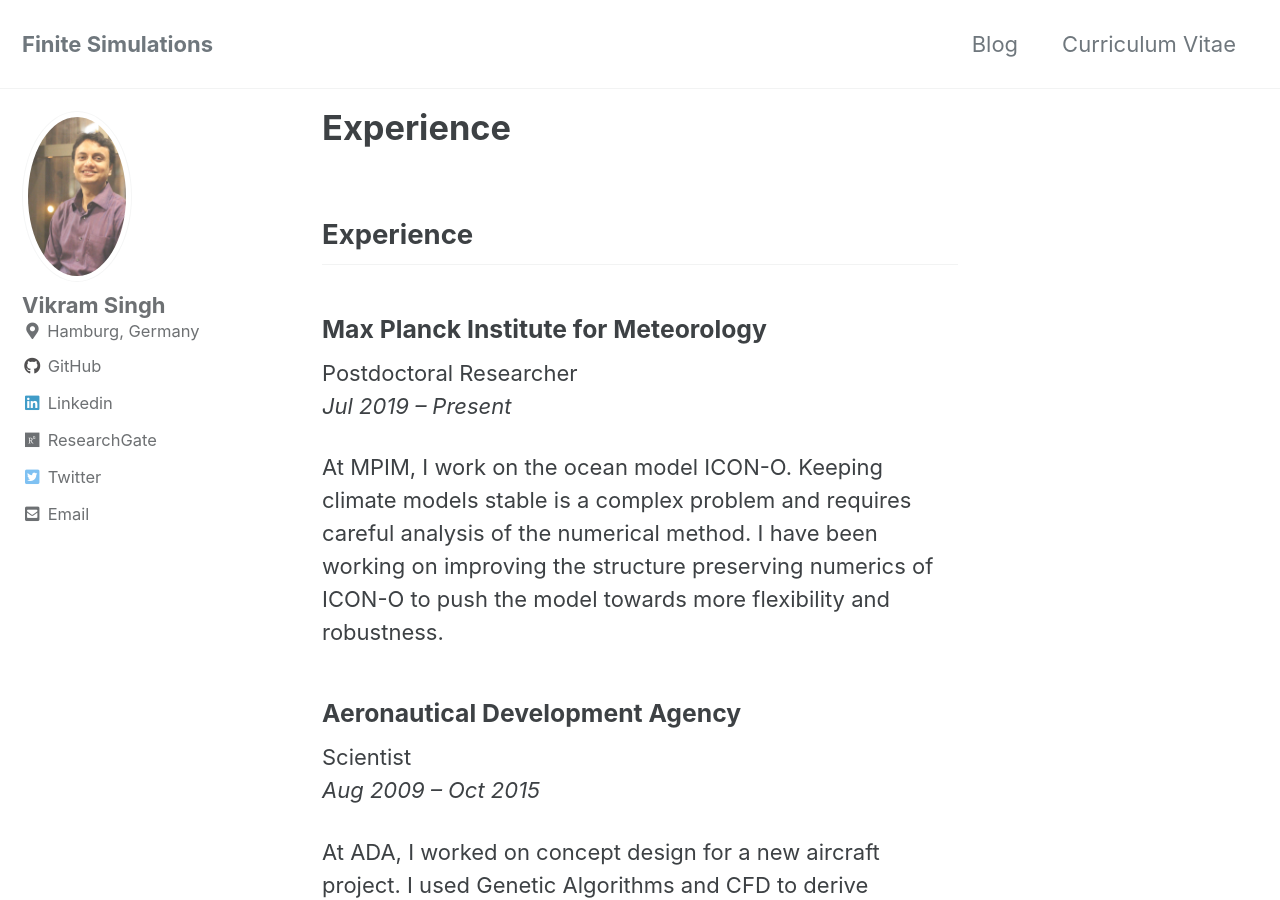
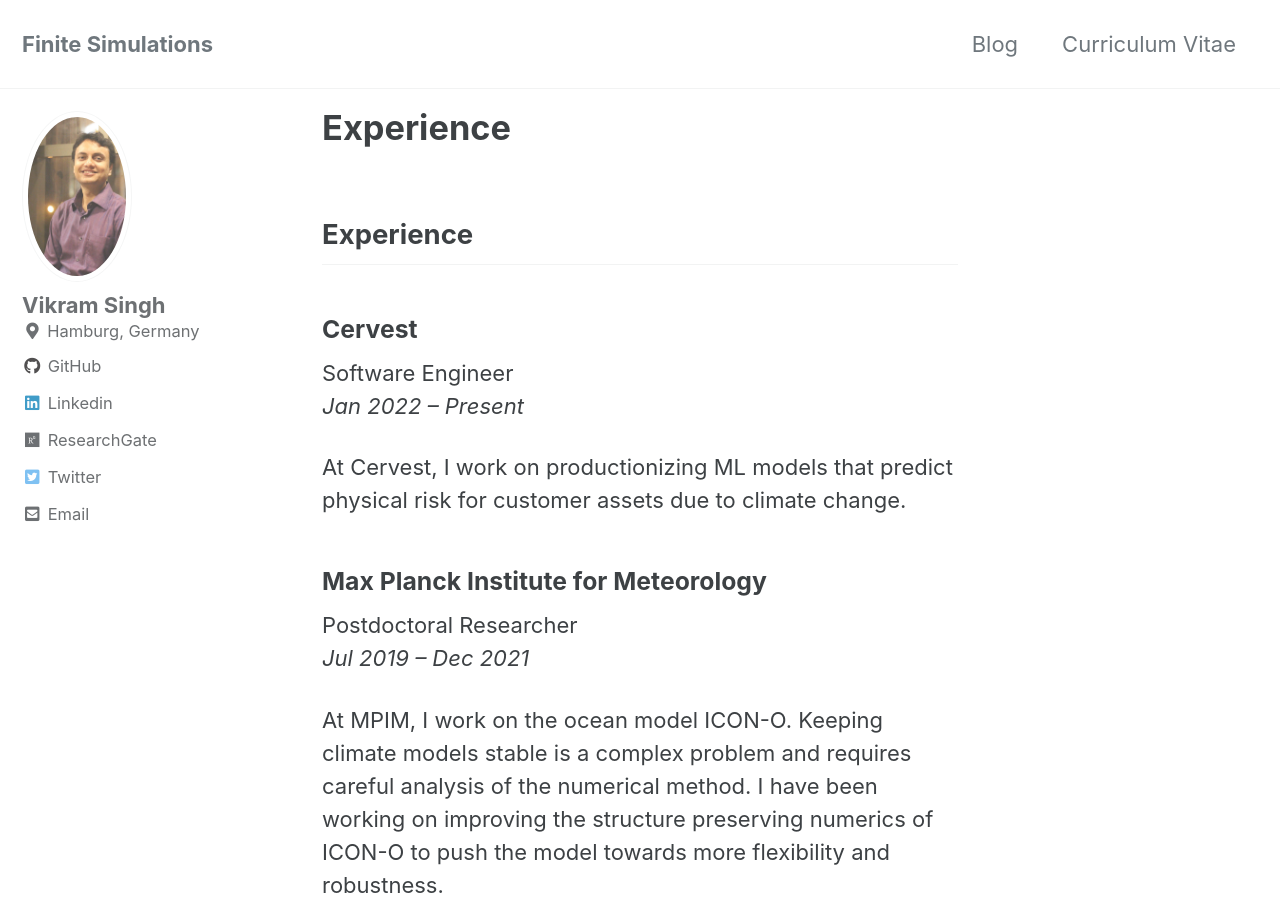
Before and after one commit to vikramsg/vikramsg.github.io, a Jekyll site: the page built from _pages/cv.md, in a window 1280 px wide and 900 px high. Built offline with Jekyll 4.4.1, drawn with Linux system fonts in a browser that asks for light colours; cached includes are drawn as plain includes; our own code applies the rules of GitHub Pages for plain Markdown files.

Commit message:
Update CV

```diff
--- a/_pages/cv.md
+++ b/_pages/cv.md
@@ -7,9 +7,16 @@ author_profile: true
 
 ## Experience
 
+### Cervest
+Software Engineer<br/>
+*Jan 2022 – Present*
+
+At Cervest, I work on productionizing ML models that predict physical risk for customer assets due to climate change.
+
+
 ### Max Planck Institute for Meteorology
 Postdoctoral Researcher<br/>
-*Jul 2019 – Present*
+*Jul 2019 – Dec 2021*
 
 At MPIM, I work on the ocean model ICON-O. Keeping climate models stable is a complex problem and requires careful analysis of the numerical method. I have been working on improving the structure preserving numerics of ICON-O to push the model towards more flexibility and robustness.
 
```
